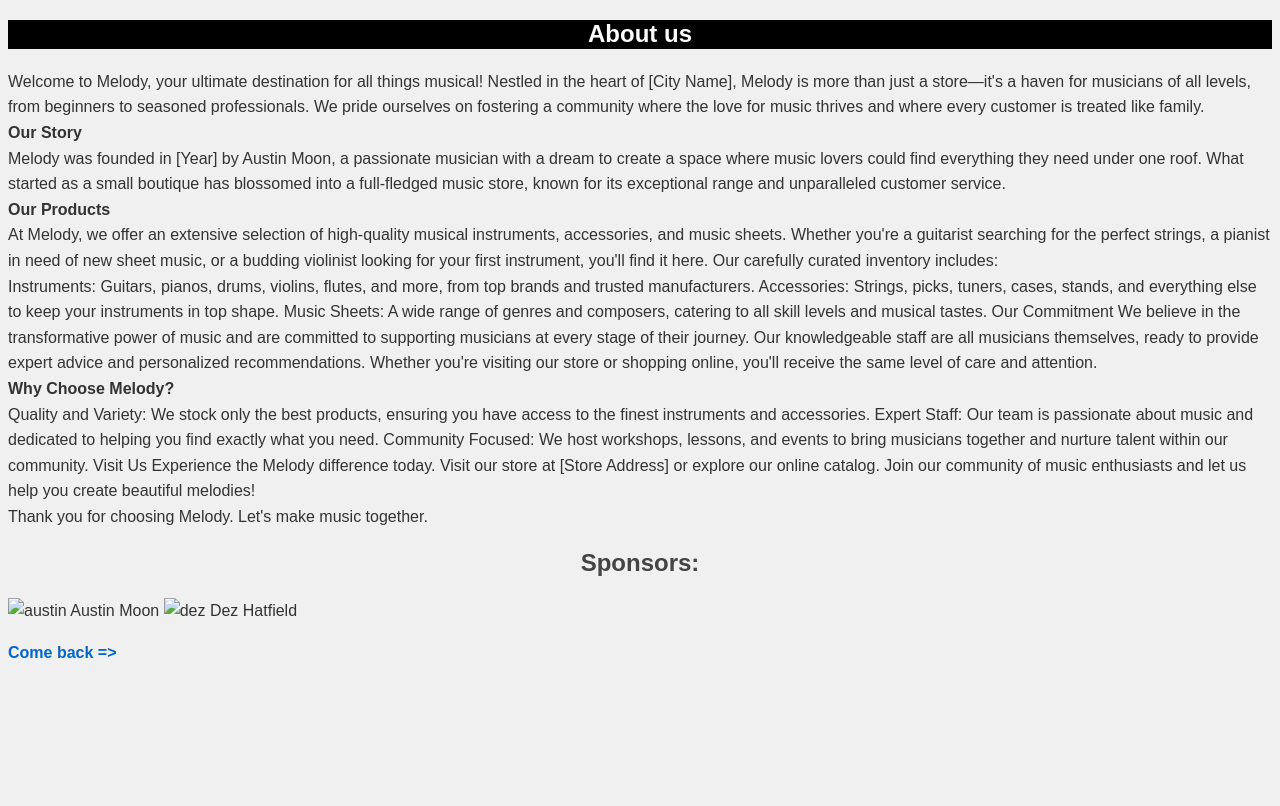
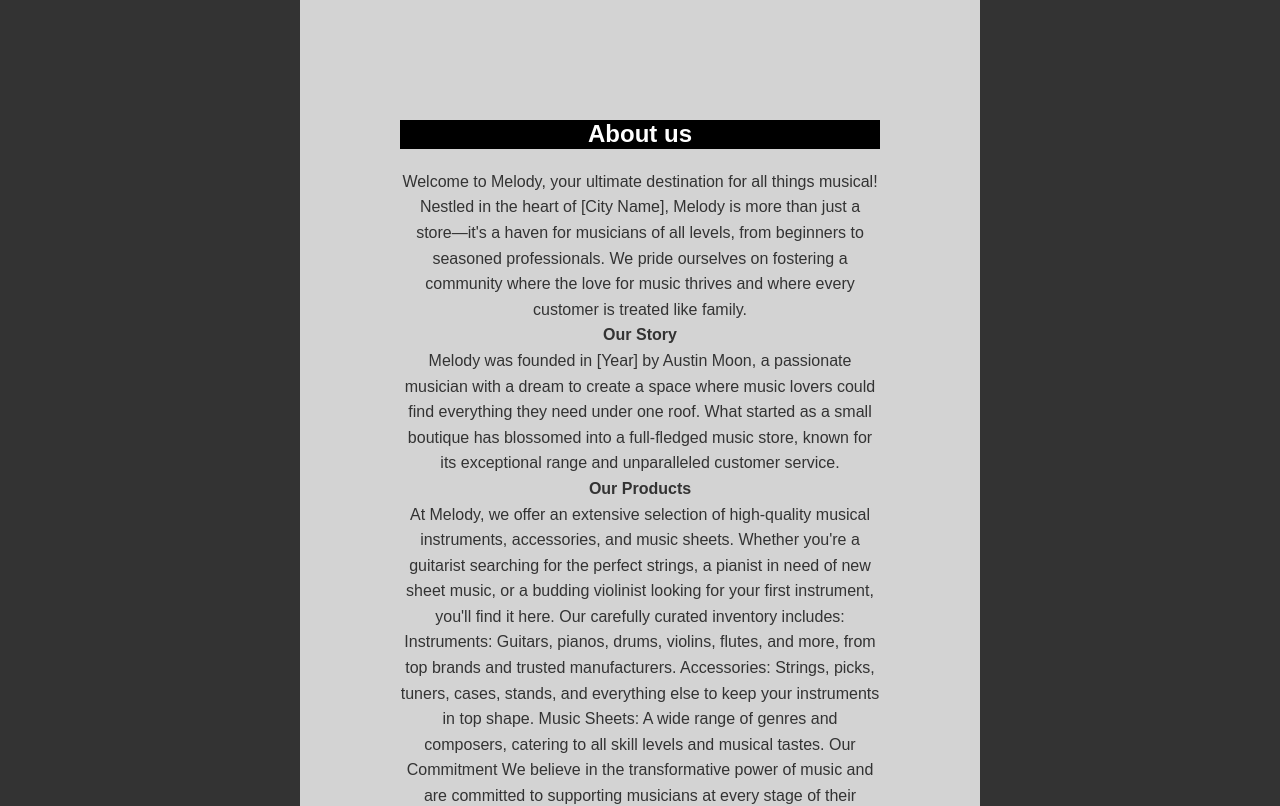
Before and after one commit to lsclili/testgit, a plain HTML site: page info.html in a window 1280 px wide. Shown: the top 806 px of the page. Drawn offline with Linux system fonts and the light colour scheme.

Commit message:
Update style.css

```diff
--- a/style.css
+++ b/style.css
@@ -1,10 +1,15 @@
+html{
+    background-color: #333;
+}
 body {
     font-family: Arial, sans-serif;
-    background-color: #f0f0f0;
+    background-color: #d3d3d3;
     color: #333;
     line-height: 1.6;
-    margin: 50;
-    padding: 0;
+    margin-top: 0;
+    margin-left: 300px;
+    margin-right: 300px;
+    padding: 100px;
 }
 
 
@@ -56,13 +61,17 @@ dl {
     padding: 10px;
 }
 
-
+dl > li{
+    color: #301934;
+    font-weight: 700;
+}
 
 
 table {
     width: 100%;
     border-collapse: collapse;
     margin: 20px 0;
+    margin-top: 200px;
 }
 
 
@@ -82,7 +91,14 @@ th {
 tr:nth-child(even) {
     background: #f9f9f9;
 }
-
+img{
+	width: 100px;
+	height: auto;
+}
+img:last-child{
+	height: 100px;
+	width: auto;
+}
 
 
 
@@ -99,10 +115,25 @@ tr:nth-child(even) {
 }
 
 
-
+.info{
+    text-align:center;
+}
 
 #custom-paragraph {
     font-style: italic;
     color: #301934;
+    text-align: center;
+}
+footer{
+    text-align: center
+}
+.back{
+    margin-top: 50px;
+    color: black;
+    font-style: italic;
     text-align: right;
 }
+.sponsors {
+    margin: 20px;
+    width: 200px;
+}
```
